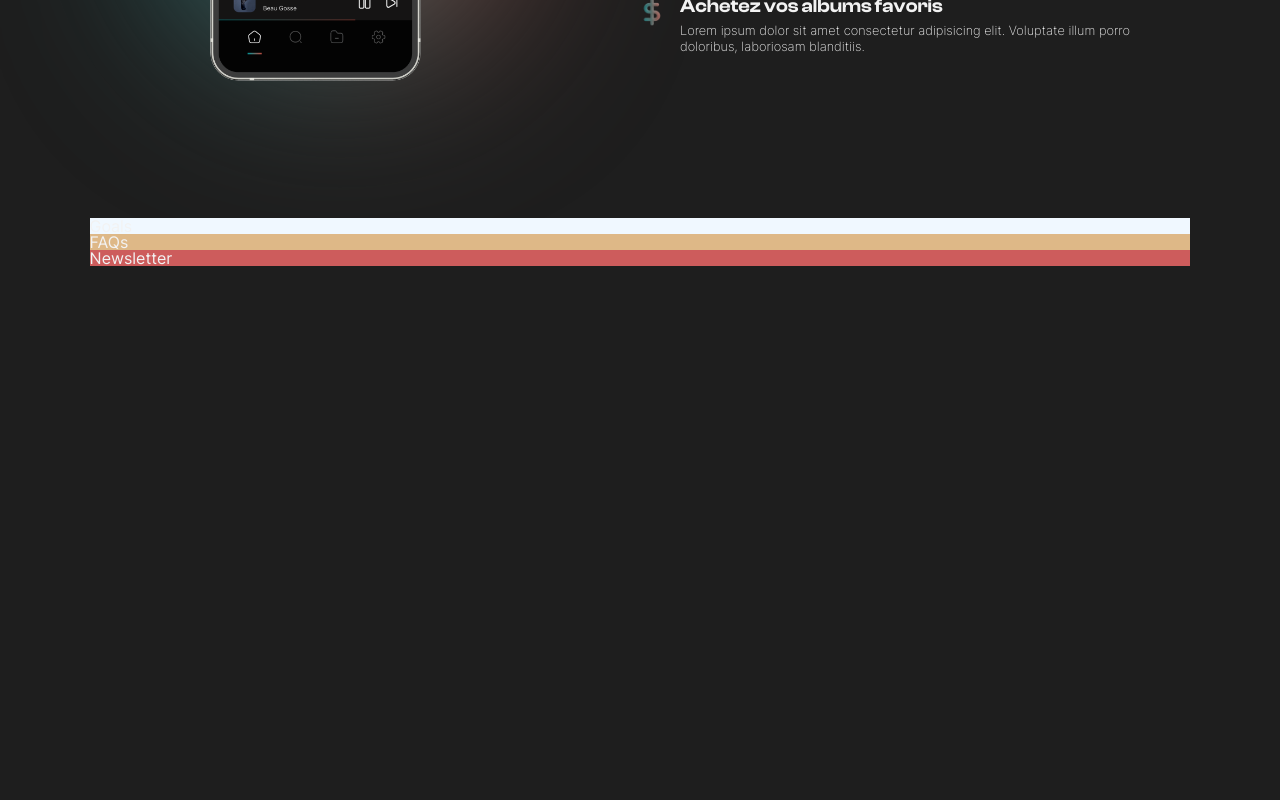
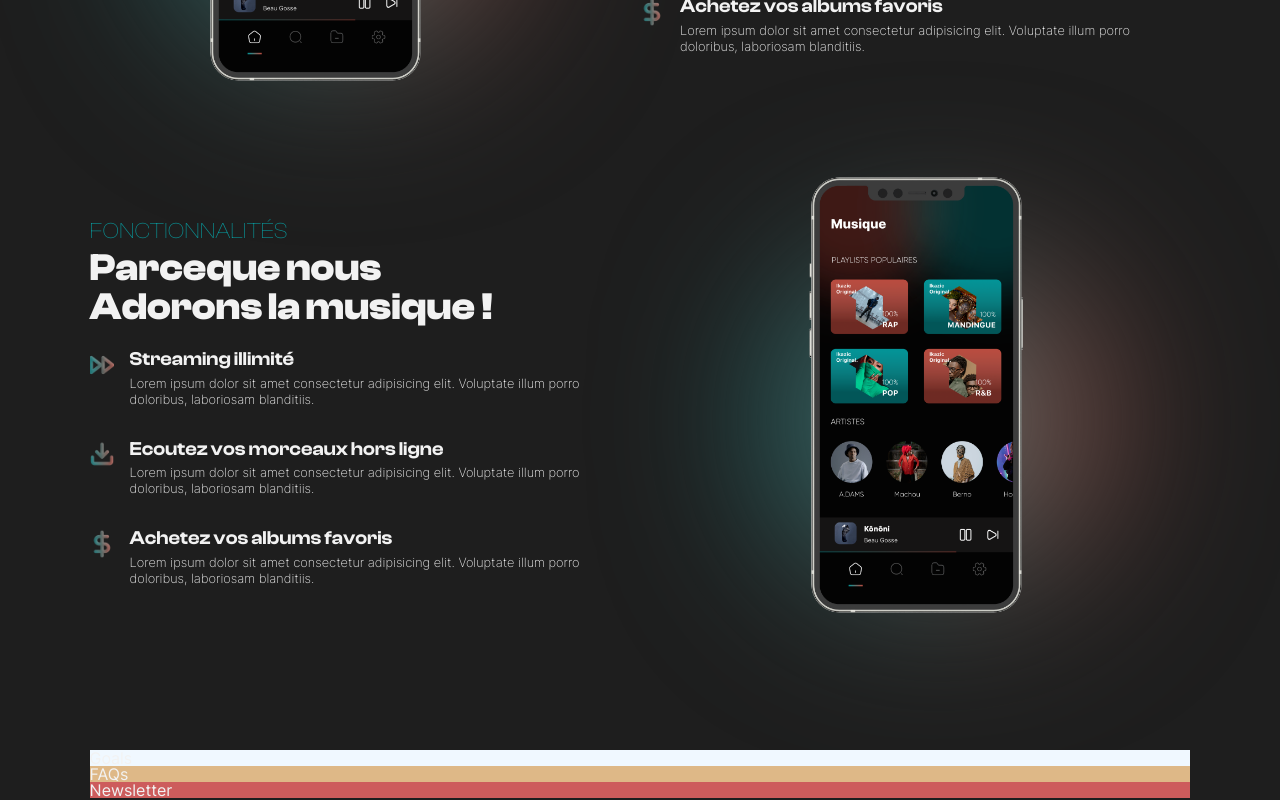
Before and after one commit to MozartOnWeb/ikazic, a Next.js app: page / in a window 1280 px wide. Shown: the part 2770-3570 px from the top of the page. Before the commit the page ends 3038 px from the top, so only its background shows below. Built offline with nearby package versions, Linux system fonts and the light colour scheme.

Commit message:
working on features section

```diff
--- a/sections/Features/features.scss
+++ b/sections/Features/features.scss
@@ -1,5 +1,7 @@
 #features {
   margin-bottom: 5rem;
+  .features-item {
+    margin-bottom: 2rem;
     display: flex;
     align-items: center;
     justify-content: space-between;
@@ -78,9 +80,14 @@
     }
   }
 
+  .reverse {
+    flex-direction: row-reverse;
+  }
+
   @keyframes backgroundGradient {
     50% {
       transform: scale(1.3);
       transform-origin: center;
     }
   }
+}
--- a/sections/Features/features.tsx
+++ b/sections/Features/features.tsx
@@ -11,7 +11,8 @@ import money from "../../assets/icons/money.png";
 
 export const Features = () => {
   return (
-    <section id="features">
+    <div id="features">
+      <section className="features-item">
         <div className="left-section">
           <div className="background-gradient"></div>
           <Image
@@ -69,6 +70,66 @@ export const Features = () => {
           {/* features list */}
         </div>
       </section>
+
+      <section className="features-item reverse">
+        <div className="left-section">
+          <div className="background-gradient"></div>
+          <Image
+            src={featuresMockup1}
+            quality={100}
+            alt="features first mockup"
+          />
+        </div>
+        <div className="right-section">
+          <h3>fonctionnalités</h3>
+          <h1>
+            Parceque nous <br /> Adorons la musique !
+          </h1>
+          {/* features list */}
+          <div className="features-list">
+            <div className="list-item">
+              <div className="icon">
+                <Image src={forward} alt="forward icon" />
+              </div>
+              <div className="content">
+                <h4>Streaming illimité</h4>
+                <p>
+                  Lorem ipsum dolor sit amet consectetur adipisicing elit.
+                  Voluptate illum porro doloribus, laboriosam blanditiis.
+                </p>
+              </div>
+            </div>
+
+            <div className="list-item">
+              <div className="icon">
+                <Image src={download} alt="download icon" />
+              </div>
+              <div className="content">
+                <h4>Ecoutez vos morceaux hors ligne</h4>
+                <p>
+                  Lorem ipsum dolor sit amet consectetur adipisicing elit.
+                  Voluptate illum porro doloribus, laboriosam blanditiis.
+                </p>
+              </div>
+            </div>
+
+            <div className="list-item">
+              <div className="icon">
+                <Image src={money} alt="money icon" />
+              </div>
+              <div className="content">
+                <h4>Achetez vos albums favoris</h4>
+                <p>
+                  Lorem ipsum dolor sit amet consectetur adipisicing elit.
+                  Voluptate illum porro doloribus, laboriosam blanditiis.
+                </p>
+              </div>
+            </div>
+          </div>
+          {/* features list */}
+        </div>
+      </section>
+    </div>
   );
 };
 
```
Lines whose indentation alone changed are shown as unchanged.
